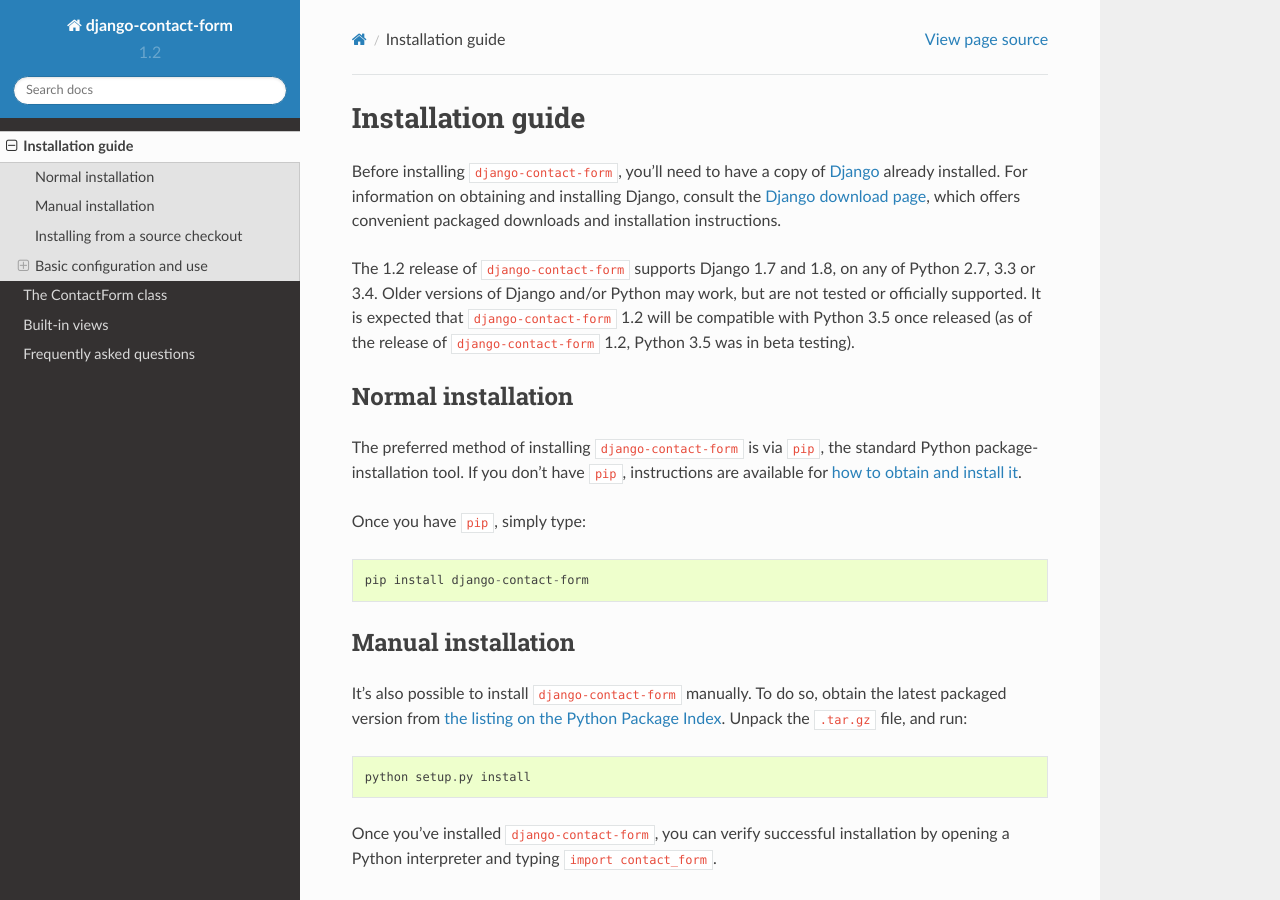
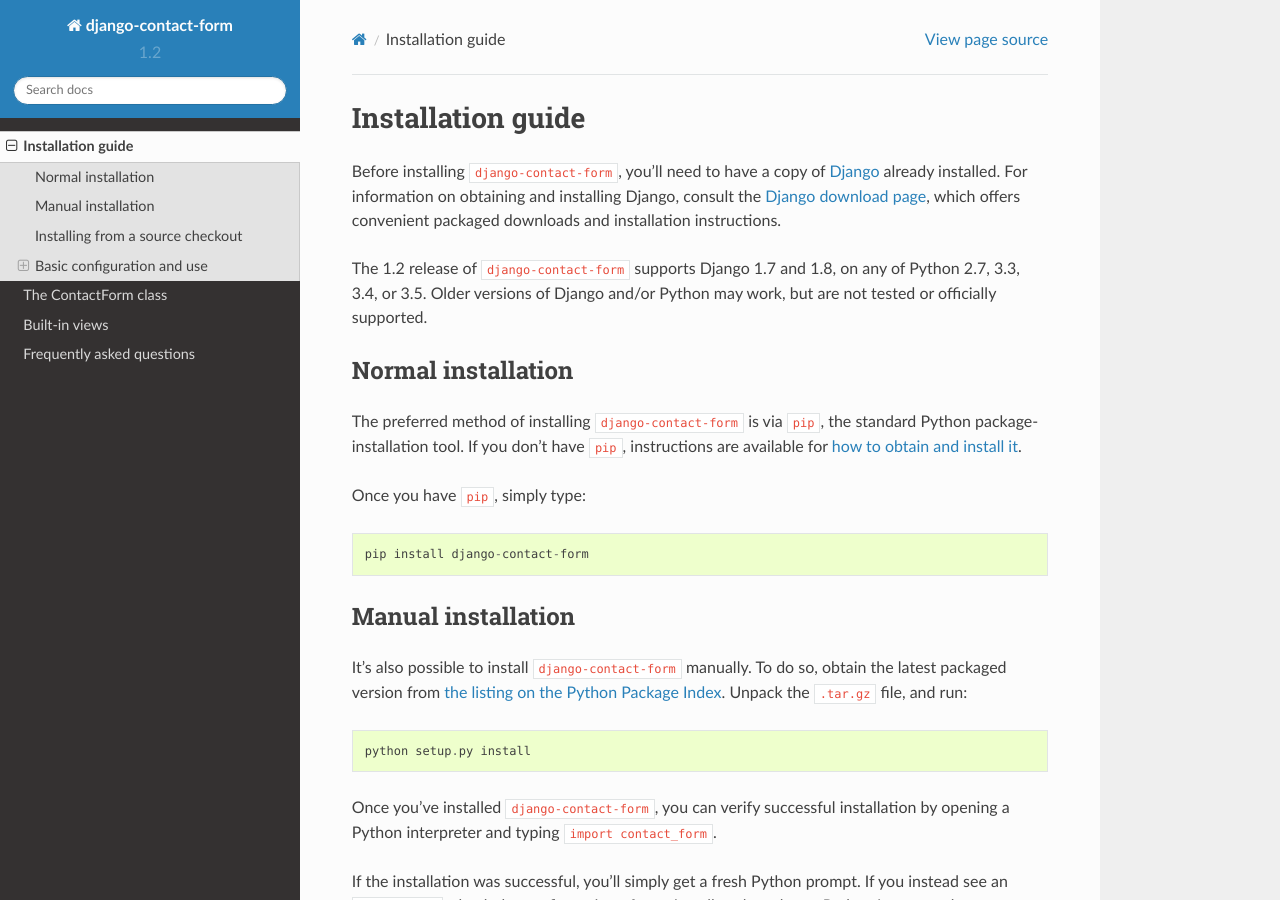
Before and after one commit to ubernostrum/django-contact-form, a Sphinx documentation site: the page built from docs/install.rst, in a window 1280 px wide and 900 px high. Built offline with Sphinx 7.4.7 and the Read the Docs theme 2.0.0, drawn with Linux system fonts in a browser that asks for light colours.

Commit message:
Add Python 3.5 trove classifier.

```diff
--- a/docs/faq.rst
+++ b/docs/faq.rst
@@ -18,9 +18,8 @@
 What versions of Python are supported?
 --------------------------------------
 
-As of |version|, ``django-contact-form`` supports Python 2.7, 3.3, and
-3.4. It is anticipated that when Python 3.5 is released,
-``django-contact-form`` |version| will be compatible with it.
+As of |version|, ``django-contact-form`` supports Python 2.7, 3.3, 3.4, and
+3.5.
 
 
 Why aren't there any default templates I can use?
--- a/docs/install.rst
+++ b/docs/install.rst
@@ -11,11 +11,8 @@
 offers convenient packaged downloads and installation instructions.
 
 The |version| release of ``django-contact-form`` supports Django 1.7
-and 1.8, on any of Python 2.7, 3.3 or 3.4. Older versions of Django
-and/or Python may work, but are not tested or officially supported. It
-is expected that ``django-contact-form`` |version| will be compatible
-with Python 3.5 once released (as of the release of
-``django-contact-form`` |version|, Python 3.5 was in beta testing).
+and 1.8, on any of Python 2.7, 3.3, 3.4, or 3.5. Older versions of Django
+and/or Python may work, but are not tested or officially supported.
 
 
 Normal installation
--- a/setup.py
+++ b/setup.py
@@ -28,5 +28,6 @@
                    'Programming Language :: Python :: 3',
                    'Programming Language :: Python :: 3.3',
                    'Programming Language :: Python :: 3.4',
+                   'Programming Language :: Python :: 3.5',
                    'Topic :: Utilities'],
       )
```
